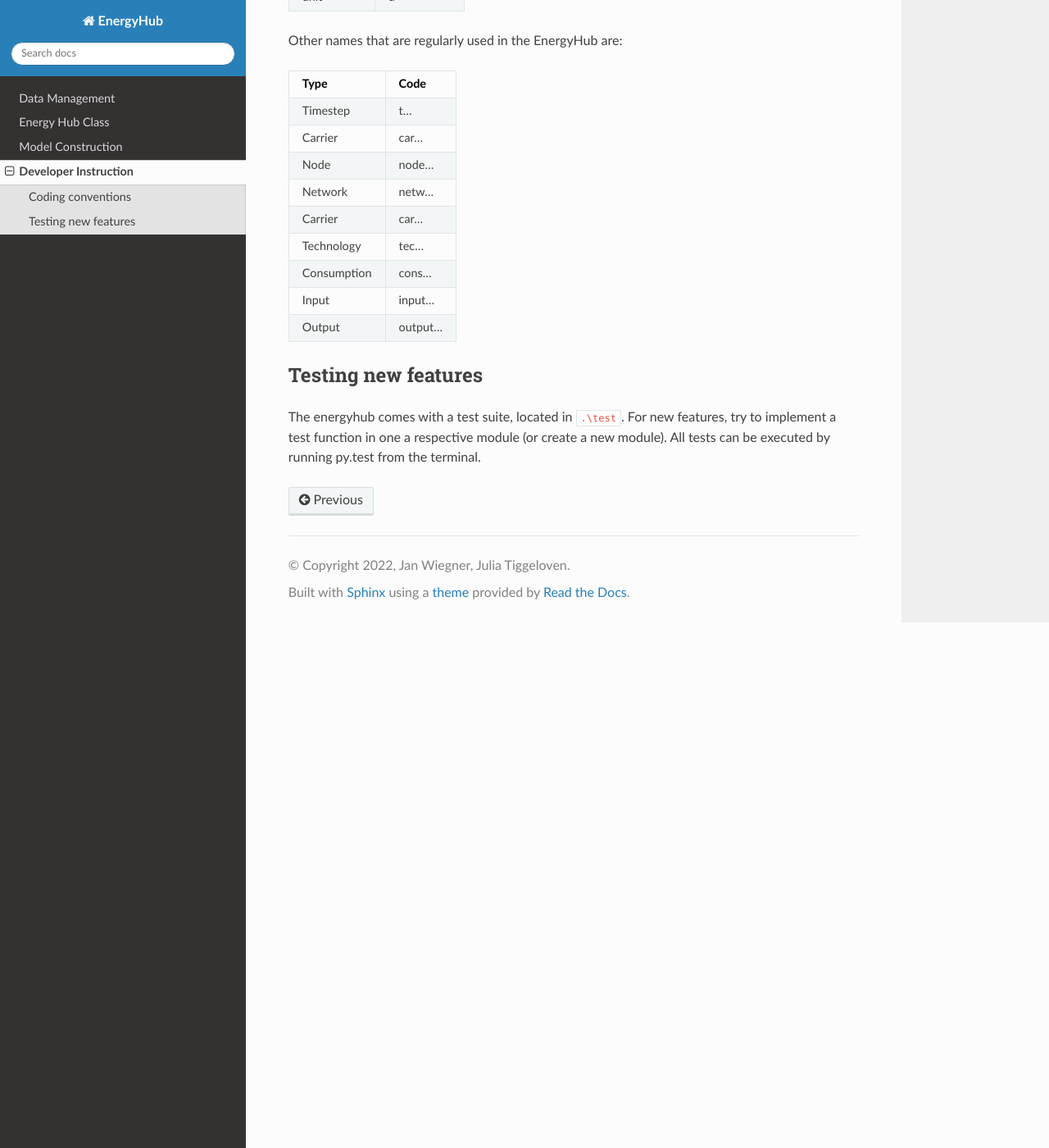
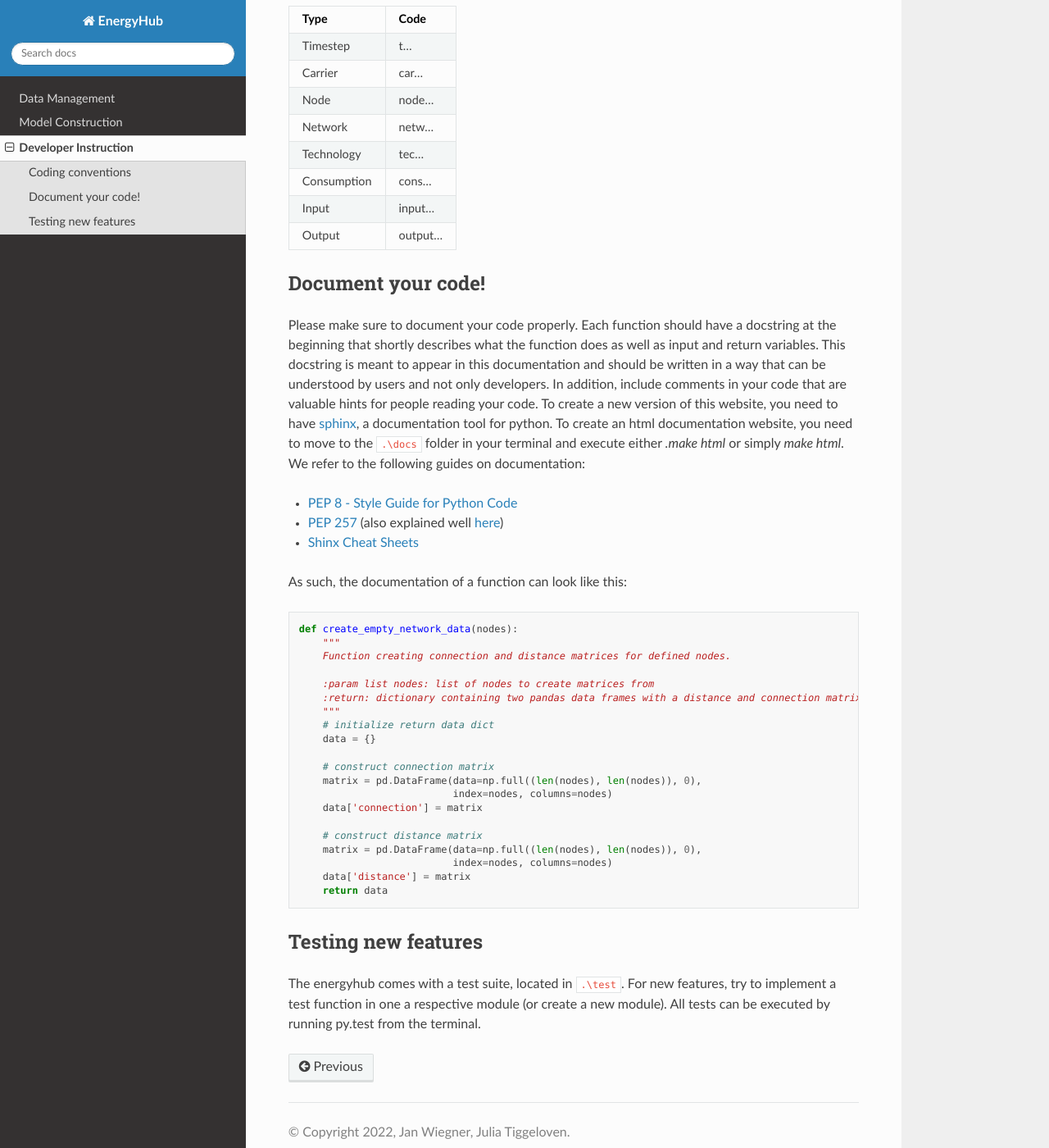
Before and after one commit to UU-ER/AdOpT-NET0, a Sphinx documentation site: the page built from docs/source/ForDevelopers.rst, in a window 1280 px wide and 1400 px high, scrolled down 846 px. Shown: the whole window at 82% size. Built offline with Sphinx 7.4.7 and the Read the Docs theme 2.0.0, drawn with Linux system fonts in a browser that asks for light colours.

Commit message:
Added documentation on technology construction and moved EnergyHubClass.rst a level down

```diff
--- a/docs/source/ForDevelopers.rst
+++ b/docs/source/ForDevelopers.rst
@@ -53,8 +48,6 @@ Other names that are regularly used in the EnergyHub are:
 +-------------+--------------+
 | Network     | netw...      |
 +-------------+--------------+
-| Carrier     | car...       |
-+-------------+--------------+
 | Technology  | tec...       |
 +-------------+--------------+
 | Consumption | cons...      |
@@ -64,9 +57,50 @@ Other names that are regularly used in the EnergyHub are:
 | Output      | output...    |
 +-------------+--------------+
 
+Document your code!
+-------------------
+Please make sure to document your code properly. Each function should have a docstring at the beginning \
+that shortly describes what the function does as well as input and return variables. This docstring \
+is meant to appear in this documentation and should be written in a way that can be understood by \
+users and not only developers. In addition, include comments in your code that are valuable hints for \
+people reading your code. To create a new version of this website, you need to have \
+`sphinx <https://sphinx-tutorial.readthedocs.io/>`_, a documentation tool for python. To create an \
+html documentation website, you need to move to the ``.\docs`` folder in your terminal and execute \
+either `.\make html` or simply `make html`.
+We refer to the following guides on documentation:
+
+* `PEP 8 - Style Guide for Python Code <https://peps.python.org/pep-0008/>`_
+* `PEP 257 <https://peps.python.org/pep-0257/>`_ (also explained well `here <https://pandas.pydata.org/docs/development/contributing_docstring.html>`_)
+* `Shinx Cheat Sheets <https://sphinx-tutorial.readthedocs.io/cheatsheet/>`_
+
+As such, the documentation of a function can look like this:
+
+.. testcode::
+
+    def create_empty_network_data(nodes):
+        """
+        Function creating connection and distance matrices for defined nodes.
+
+        :param list nodes: list of nodes to create matrices from
+        :return: dictionary containing two pandas data frames with a distance and connection matrix respectively
+        """
+        # initialize return data dict
+        data = {}
+
+        # construct connection matrix
+        matrix = pd.DataFrame(data=np.full((len(nodes), len(nodes)), 0),
+                              index=nodes, columns=nodes)
+        data['connection'] = matrix
+
+        # construct distance matrix
+        matrix = pd.DataFrame(data=np.full((len(nodes), len(nodes)), 0),
+                              index=nodes, columns=nodes)
+        data['distance'] = matrix
+        return data
+
 
 Testing new features
----------------
+----------------------
 The energyhub comes with a test suite, located in ``.\test``. For new features, try to implement a \
 test function in one a respective module (or create a new module). All tests can be executed by \
 running py.test from the terminal.
--- a/docs/source/ModelConstruction.rst
+++ b/docs/source/ModelConstruction.rst
@@ -5,4 +5,6 @@ The directory ``.\src\model_construction`` contains functions adding component t
 .. toctree::
     :maxdepth: 2
 
+    model_construction/EnergyHubClass
     model_construction/node_construction
+    model_construction/technology_construction
--- a/docs/source/index.rst
+++ b/docs/source/index.rst
@@ -16,7 +16,6 @@ For a guideline on documentation please refer to `PEP 257 <https://peps.python.o
    :maxdepth: 2
 
    DataManagement
-   EnergyHubClass
    ModelConstruction
    ForDevelopers
 
```
Also changed, not shown: other parts of docs/source/ForDevelopers.rst (+1 -6 lines), docs/source/model_construction/technology_construction.rst (added, +25 -0 lines), docs/source/model_construction/EnergyHubClass.rst (renamed from docs/source/EnergyHubClass.rst), 4 other files.
